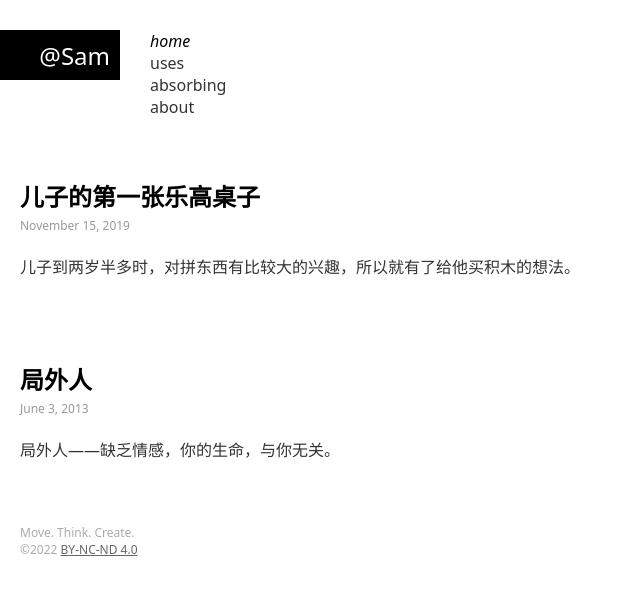
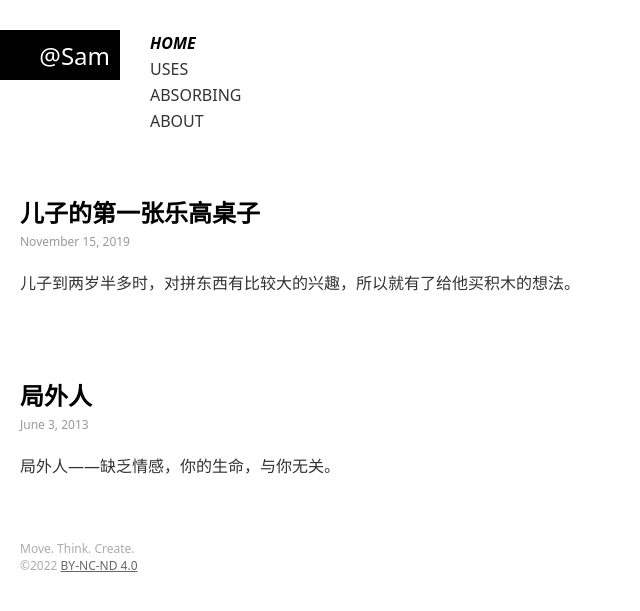
Before and after one commit to samzeng/samzeng.github.io, a Jekyll site: the page built from index.markdown, in a window 1280 px wide. Shown: the top 611 px of the page, without its empty margins (0-640 px from the left). Built offline with Jekyll 4.4.1, drawn with Linux system fonts in a browser that asks for light colours.

Commit message:
feat: Adjust the navigation text to uppercase

```diff
--- a/_includes/nav.html
+++ b/_includes/nav.html
@@ -30,7 +30,7 @@
   {% if children[0] %}
   <ul class="site-nav__children">
     {% for child in children %}
-    <li>
+    <li class="site-nav__item">
       <a href="{{ child.url }}" {% if page.url == child.url -%} class="is-active"{%- endif -%}>
         {{ child.name }}
       </a>
--- a/assets/main.css
+++ b/assets/main.css
@@ -26,7 +26,7 @@ body {
 }
 
 /**
- * 布局
+ * Layout
  */
 .site-header {
   display: flex;
@@ -66,10 +66,12 @@ body {
 .site-nav a {
   color: #333;
   text-decoration: none;
+  text-transform: uppercase;
 }
 .site-nav a.is-active {
   color: #000;
   font-style: italic;
+  font-weight: bold;
 }
 .site-nav a:hover {
   color: #fff;
@@ -77,6 +79,8 @@ body {
 }
 .site-nav__item {
   display: flex;
+  padding-top: 2px;
+  padding-bottom: 2px;
 }
 .site-nav__list {
   list-style: none;
```
